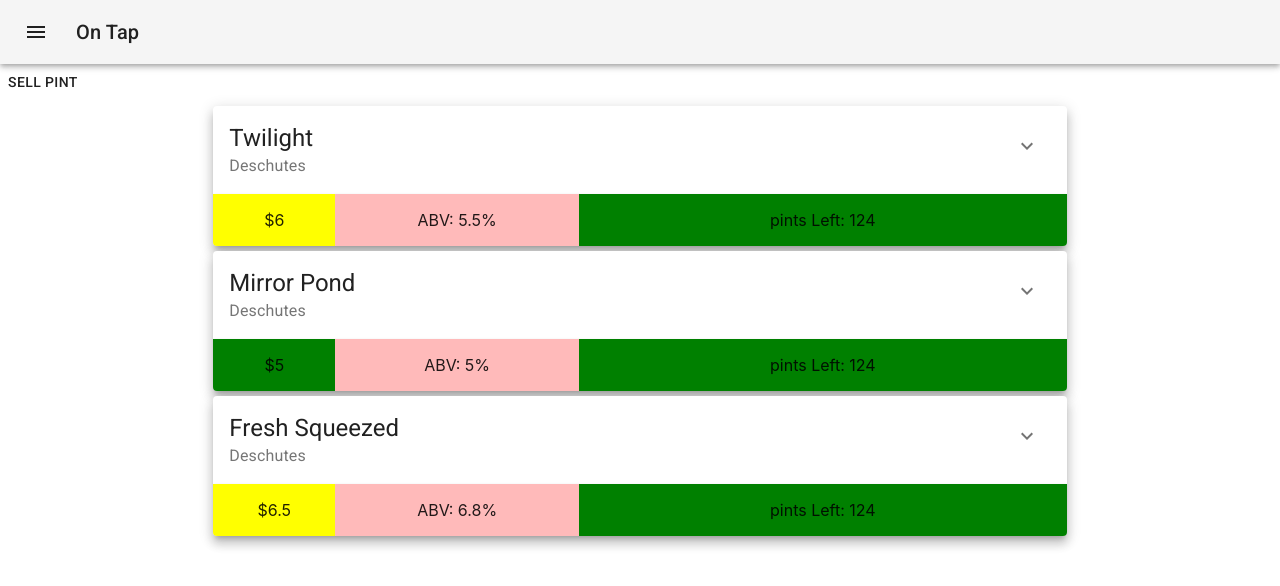
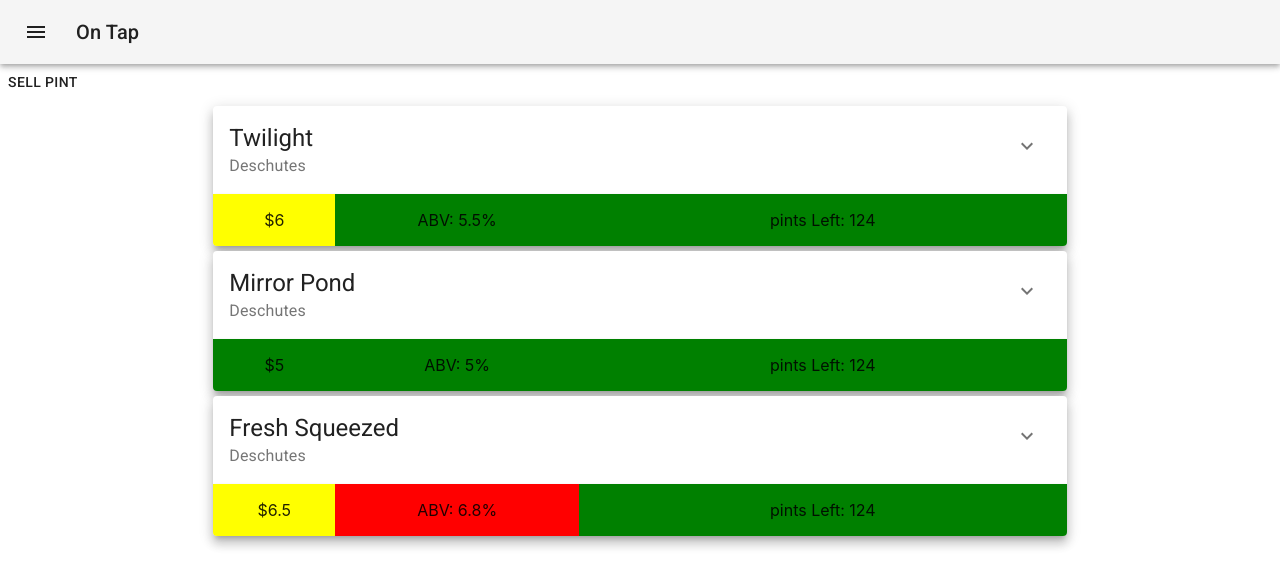
Before and after one commit to DuHerb/OnTap, a React (Create React App) app: page /#/ in a window 1280 px wide. Shown: the top 586 px of the page. Built offline with nearby package versions, Linux system fonts and the light colour scheme.

Commit message:
add getBG() to change color on abv value

```diff
--- a/src/Components/PVCabv.jsx
+++ b/src/Components/PVCabv.jsx
@@ -13,8 +13,11 @@ const useStyles = makeStyles({
 
 const PVCabv = ({abv}) => {
   const classes = useStyles();
+  const getBG = () => {
+    return abv > 6 ? {backgroundColor: 'red'} : {backgroundColor: 'green'}
+  }
   return (
-    <div className={classes.container}>
+    <div className={classes.container} style={getBG()}>
       <p>ABV: {abv}%</p>
     </div>
   )
```
